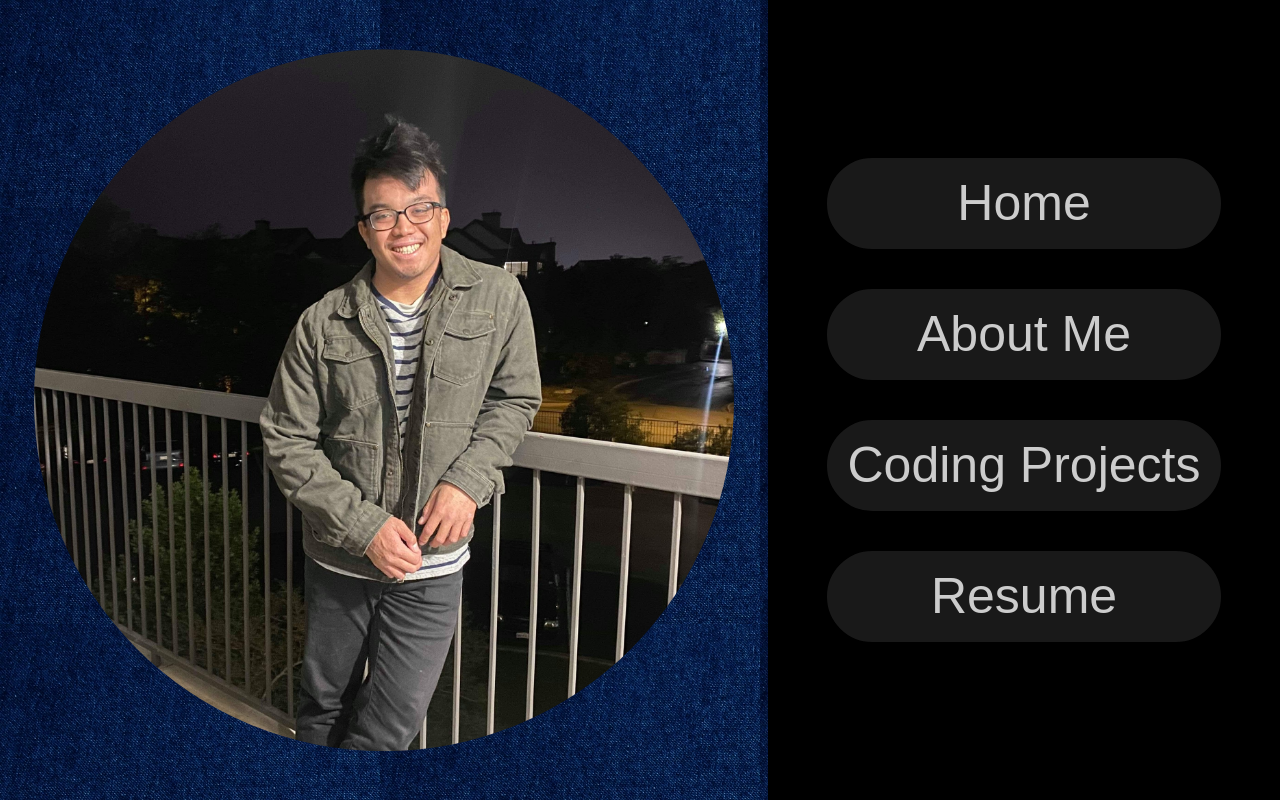
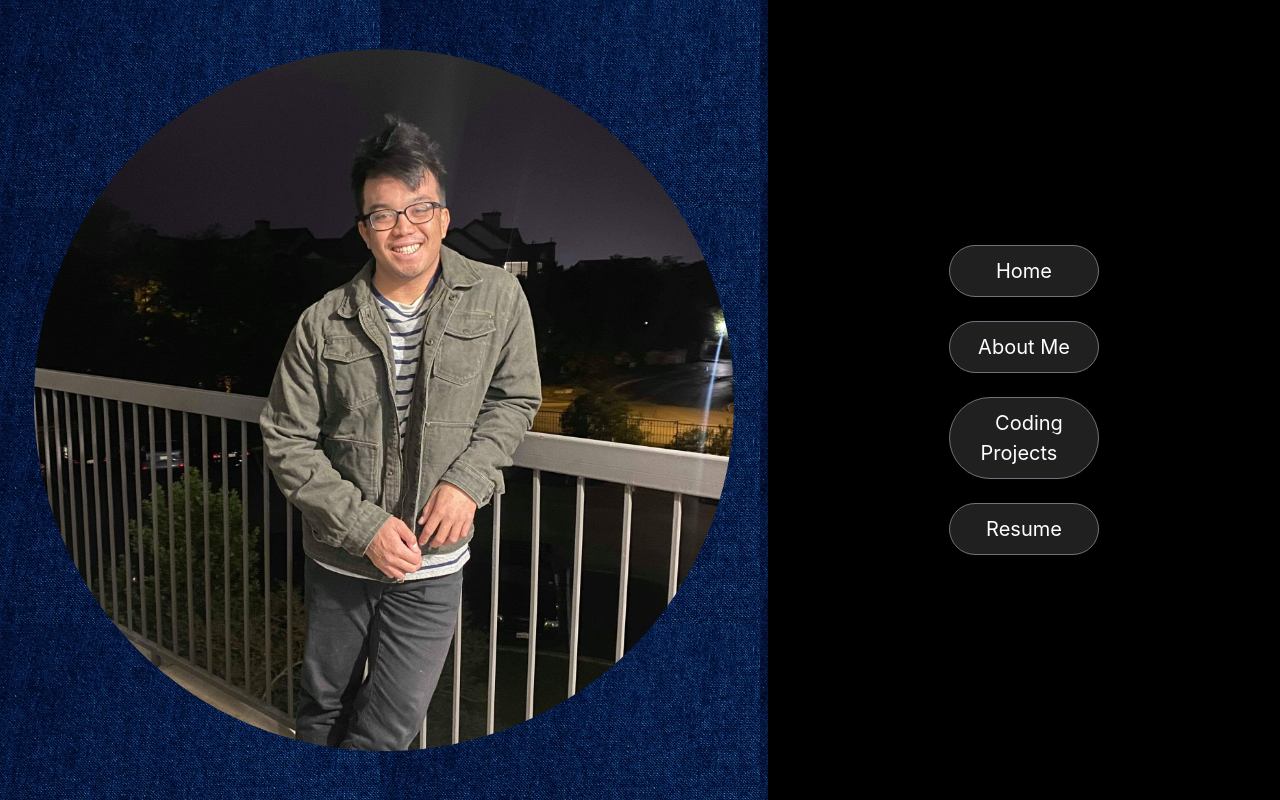
Before and after one commit to Ejdeguzman72/portfolio_v2, a React (Create React App) app: page /contact-me in a window 1280 px wide. Built offline with nearby package versions, Linux system fonts and the light colour scheme.

Commit message:
convert tabs to proper buttons

```diff
--- a/src/App.scss
+++ b/src/App.scss
@@ -122,6 +122,10 @@ span{
 
 #white-button {
   color: white;
+  width: 150px;
+  background-color: rgb(32,32,32);
+  padding: 10px;
+  border-radius: 50px;
 }
 
 // .card {
@@ -449,7 +453,7 @@ img {
   background-color: rgb(32,32,32);
   font-family: fantasy;
   font-size: 50px;
-  width: 400px;
+  width: 1em;
   color: white;
   margin: 5px;
   border-radius: 50px;
--- a/src/components/home/coding-projects-button-component.tsx
+++ b/src/components/home/coding-projects-button-component.tsx
@@ -12,7 +12,7 @@ export class CodingProjectsButtonComponent extends React.Component<any,any> {
     render() {
         return (
             <div>
-                <Button variant="secondary" size="lg" block>
+                <Button variant="secondary" size="lg" block id="white-button">
                     <Link to="/coding-projects" id="white-button">
                         Coding Projects
                     </Link>
--- a/src/components/home/home-button-component.tsx
+++ b/src/components/home/home-button-component.tsx
@@ -10,7 +10,7 @@ export class  HomeButtonComponent extends React.Component<any,any> {
     render() {
         return (
             <div>
-                <Button variant="secondary" size="lg" block id="white-button">
+                <Button variant="secondary" size="lg" id="white-button">
                     <Link to="/home" id="white-button">
                         Home
                     </Link>
--- a/src/components/home/home-component.tsx
+++ b/src/components/home/home-component.tsx
@@ -30,19 +30,19 @@ export class HomeComponent extends React.Component<any, any>  {
                 <div className="split right">
                     <div className="centered">
                         <div className="form-row">
-                            <HomeTabComponent />
+                            <HomeButtonComponent />
                         </div>
                         <br></br>
                         <div className="form-row">
-                            <AboutMeTabComponent/>
+                            <AboutMeButtonComponent />
                         </div>
                         <br></br>
                         <div className="form-row">
-                            <CodingProjectsTabComponent />
+                            <CodingProjectsButtonComponent />
                         </div>
                         <br></br>
                         <div className="form-row">
-                            <ResumeTabComponent />
+                            <ResumeButtonComponent />
                         </div>
                         {/* <div className="form-row">
                         <div className="blink"><span>blinking text</span></div>
```
